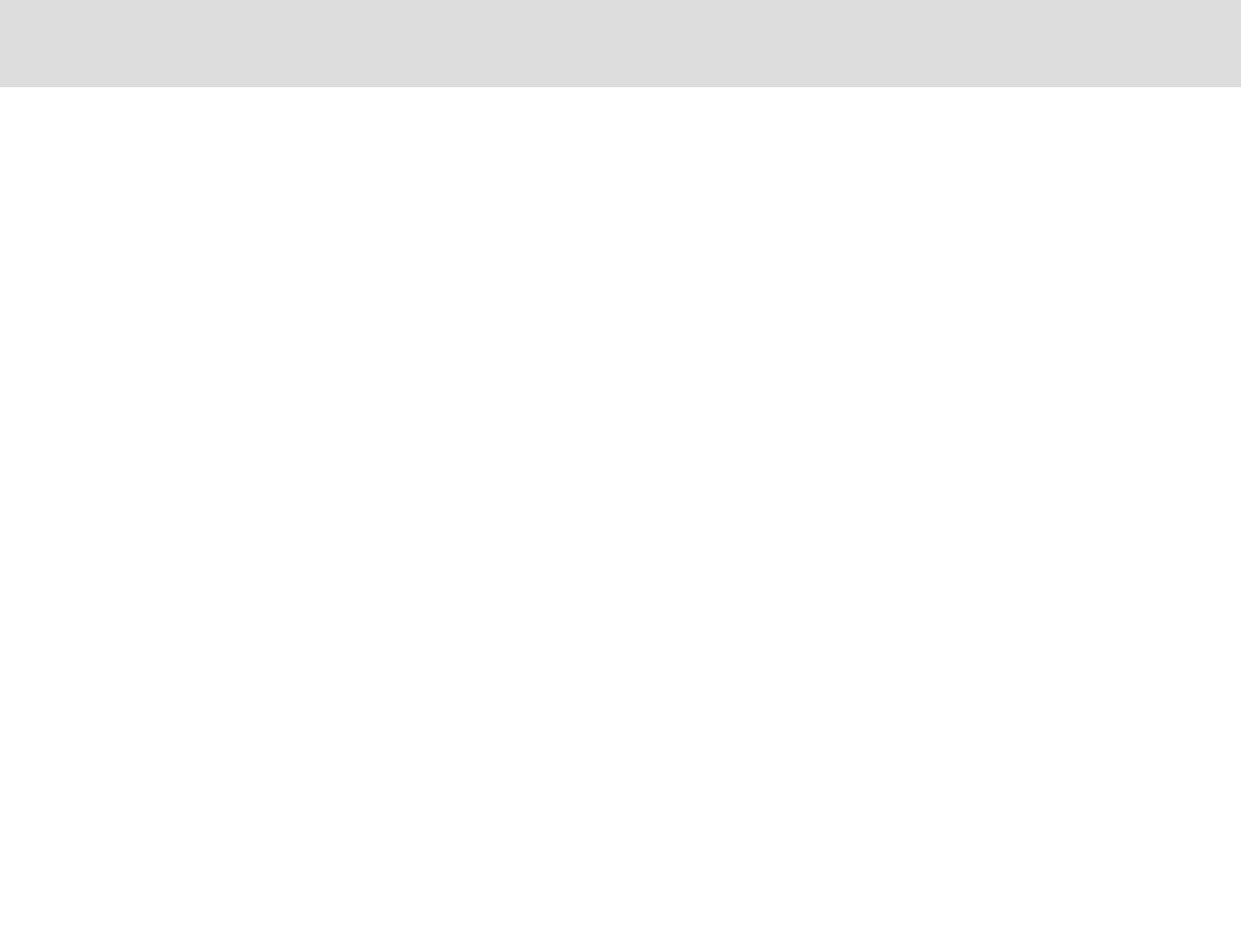
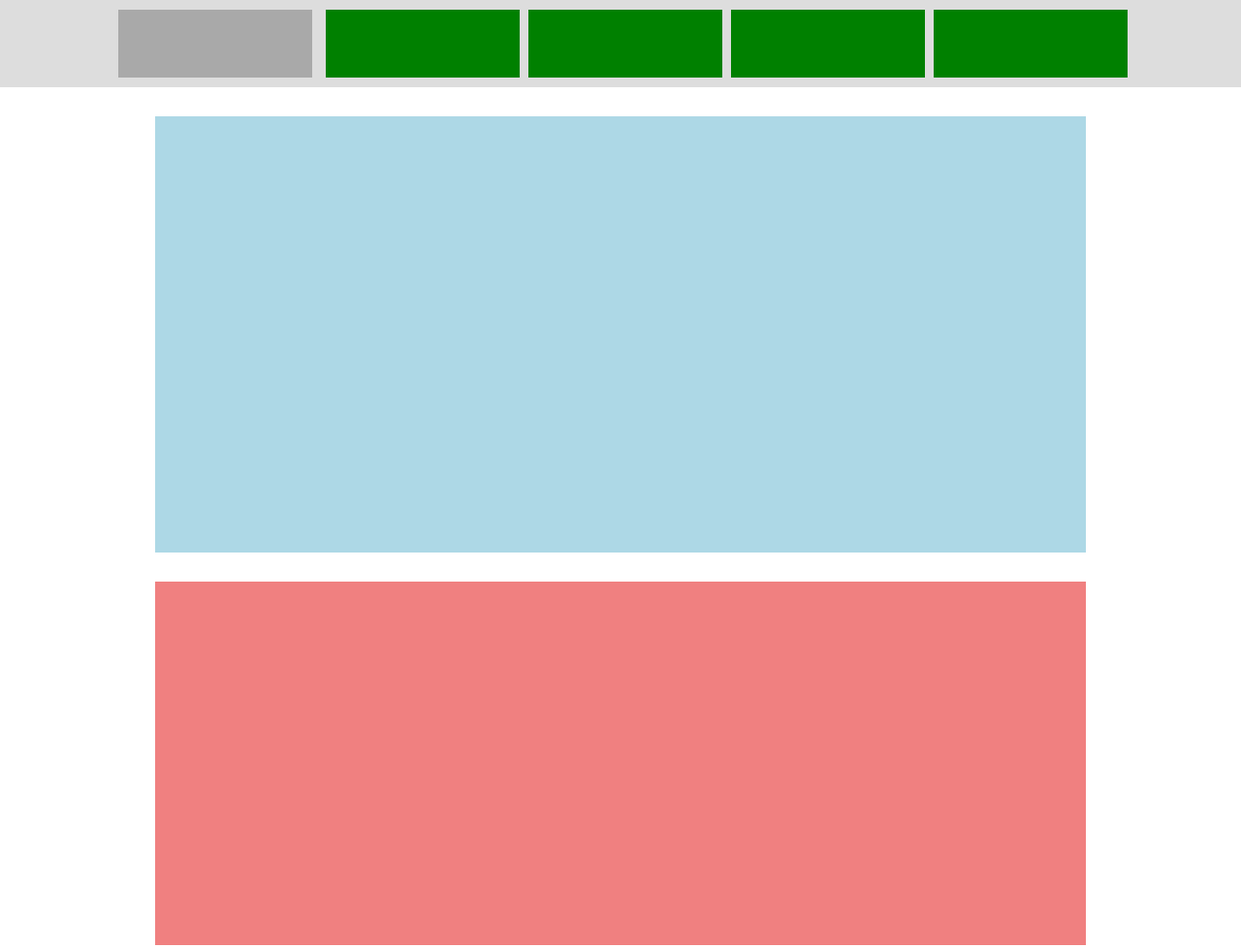
Before and after one commit to KD-CodeFellows-labs/wireframe-exercise, a plain HTML site: page index.html in a window 1280 px wide. Shown: the top 978 px of the page at 97% size. Before the commit the page ends 800 px from the top, so only its background shows below. Drawn offline with Linux system fonts and the light colour scheme.

Commit message:
template of wireframe

```diff
--- a/css/style.css
+++ b/css/style.css
@@ -5,3 +5,50 @@ header {
     margin-bottom: 30px;
     text-align: center;
 }
+section#logo {
+    background: darkgray;
+    display: inline-block;
+    width: 200px;
+    height: 70px;
+    margin: 10px;
+}
+div {
+    background: green;
+    display: inline-block;
+    width: 200px;
+    height: 70px;
+    margin-bottom: 10px;
+    margin-right: 5px;
+}
+nav {
+    display: inline;
+}
+main {
+    width: 960px;
+    height: 1285px;
+    margin-left: auto;
+    margin-right: auto;
+}
+article {
+    width: 960px;
+}
+article#heroImage {
+    background: lightblue;
+    height: 450px;
+    margin-bottom: 30px;
+}
+article#sub {
+    background: lightcoral;
+    height: 375px;
+    margin-bottom: 30px;
+}
+article#feature {
+    background: lightgoldenrodyellow;
+    height: 400px;
+}
+footer {
+    background: lightgreen;
+    width: auto;
+    height: 90px;
+    margin-top: 30px;
+}
```
